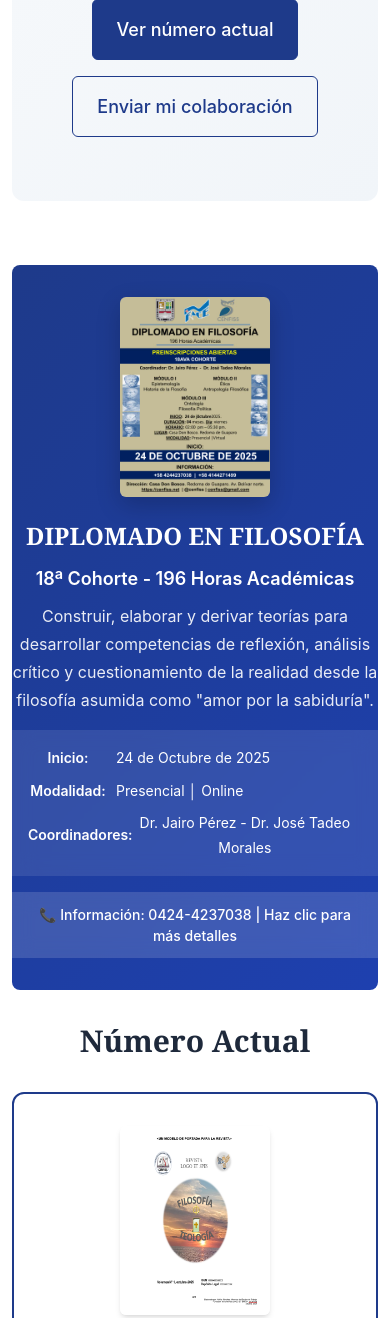
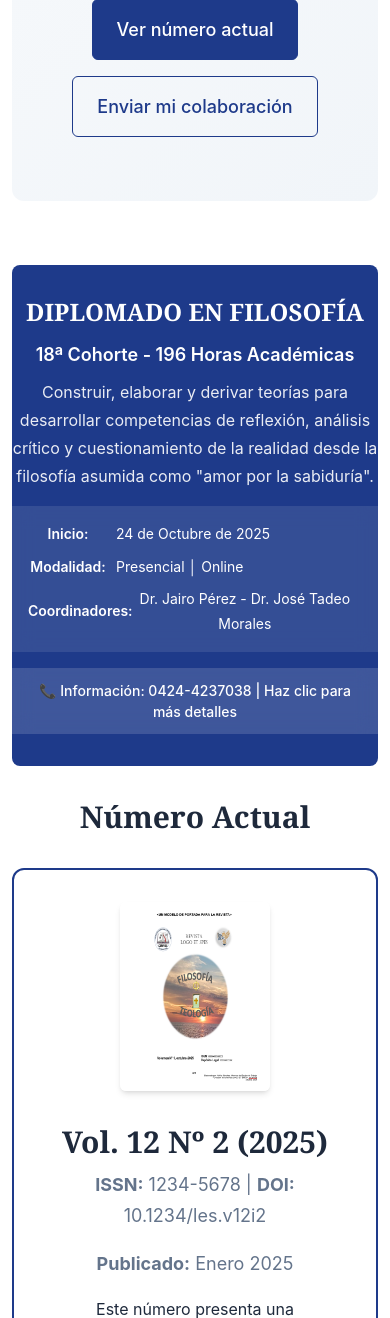
Before and after one commit to refo44/demo-revistalogos, a PHP site: page / in a window 390 px wide. Shown: the part 505-1823 px from the top of the page. Run offline with PHP 8.4, Linux system fonts and the light colour scheme.

Commit message:
refactor: Simplify banner to solid color with white text only
- Remove flyer image from banner
- Use solid primary color background instead of gradient
- Center all text content
- Remove image-related CSS styles
- Clean up responsive styles for banner image
- Maintain single clickable area with hover effects

```diff
--- a/assets/css/pages.css
+++ b/assets/css/pages.css
@@ -1013,7 +1013,7 @@
 
 /* Banner Section */
 .banner {
-  background: linear-gradient(135deg, var(--color-primary) 0%, var(--color-primary-dark) 100%);
+  background-color: var(--color-primary);
   color: var(--color-text-inverse);
   padding: var(--space-8) 0;
   margin: var(--space-8) 0;
@@ -1021,21 +1021,10 @@
 }
 
 .banner__content {
-  display: grid;
-  grid-template-columns: auto 1fr;
-  gap: var(--space-6);
+  display: flex;
+  justify-content: center;
   align-items: center;
-}
-
-.banner__image {
-  flex-shrink: 0;
-}
-
-.banner__img {
-  width: 200px;
-  height: auto;
-  border-radius: var(--border-radius);
-  box-shadow: 0 8px 24px rgba(0, 0, 0, 0.2);
+  text-align: center;
 }
 
 .banner__title {
@@ -1540,13 +1529,7 @@
   }
 
   .banner__content {
-    grid-template-columns: 1fr;
     text-align: center;
-  }
-
-  .banner__img {
-    width: 150px;
-    margin: 0 auto;
   }
 
   .revista-item__actions {
--- a/index.html
+++ b/index.html
@@ -158,9 +158,6 @@
             <section class="banner">
                 <a href="https://cenfiss.net/index.php/eventos/" class="banner__link" target="_blank" rel="noopener noreferrer">
                     <div class="banner__content">
-                        <div class="banner__image">
-                            <img src="assets/img/flyer.jpg" alt="Diplomado en Filosofía - CENFISS" class="banner__img">
-                        </div>
                         <div class="banner__info">
                             <h2 class="banner__title">DIPLOMADO EN FILOSOFÍA</h2>
                             <p class="banner__description">18ª Cohorte - 196 Horas Académicas</p>
```
